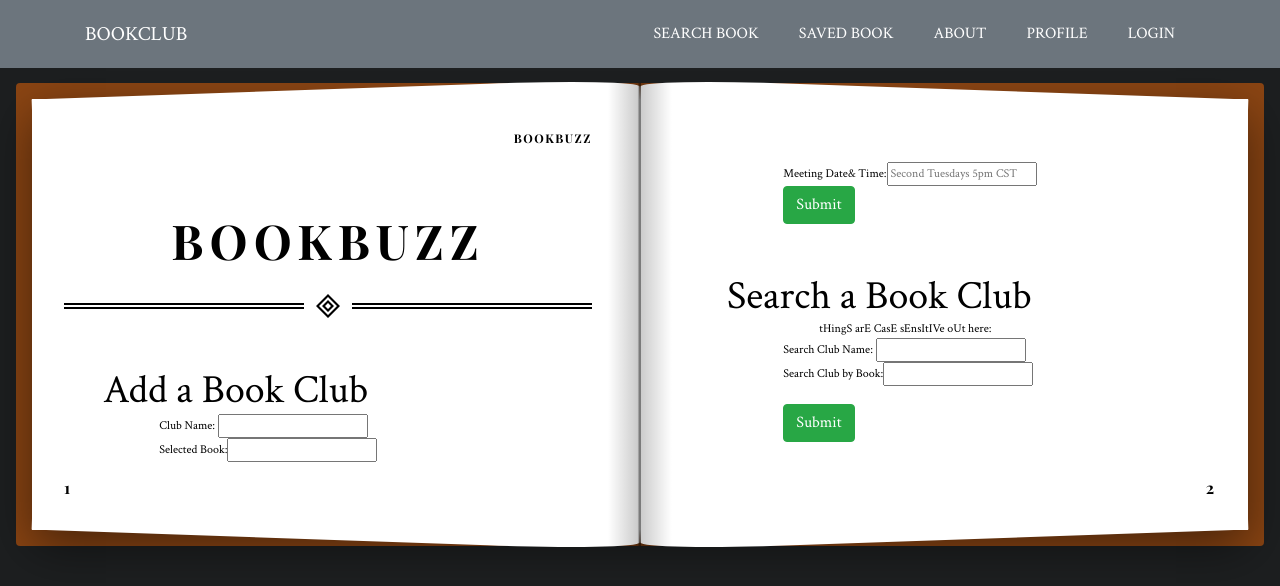
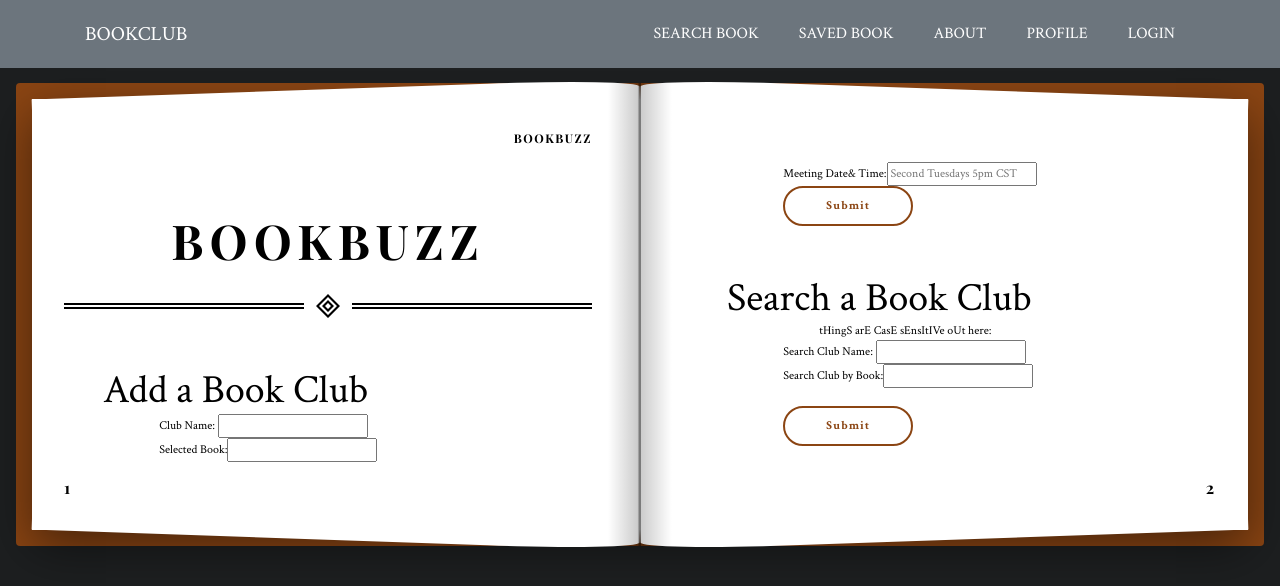
Before and after one commit to kevinerman/Bookbuzz, a React (Create React App) app in the folder client/: page /bookclub in a window 1280 px wide. Shown: the top 586 px of the page. Built offline with nearby package versions, Linux system fonts and the light colour scheme; no server answers; a web font is replaced by a local one.

Commit message:
updated button style

```diff
--- a/client/src/components/AddBookClub.js
+++ b/client/src/components/AddBookClub.js
@@ -43,6 +43,9 @@ export default class NameForm extends React.Component {
       bookName: this.state.bookName,
       meetingDate: this.state.meetingDate
     };
+
+
+    //validate
 
     console.log(formData);
     myAPI
@@ -93,7 +96,7 @@ export default class NameForm extends React.Component {
           </label>
           <br />
 
-          <input type="submit" value="Submit" className="btn btn-success"/>
+          <input  type="submit" value="Submit" className="btn buttonClubCreate"/>
         </form>
       </div>
     );
--- a/client/src/components/BookScraped/BookScraped.js
+++ b/client/src/components/BookScraped/BookScraped.js
@@ -7,7 +7,7 @@ const styles = {
   },
   link: {
     textDecoration: 'none',
-    color: 'white'
+
   }
 };
 
@@ -19,7 +19,7 @@ const scraped = (props) => (
     <h5>Author: {props.author}</h5>
     <img src={props.URL} alt={"no pic available"}/>
     <p> {props.snippet}</p>
-    <button className="btn btn-info" style={styles.button}><a style={styles.link} href={props.preview} target="_blank" rel="noopener noreferrer">Read/Buy</a></button>
+    <button className="btn buttonClubCreate" style={styles.button}><a  href={props.preview} target="_blank" rel="noopener noreferrer">Read/Buy</a></button>
     <Button title={props.saveTitle} clicked={(event) => props.action(event, props.bookId)} />
   </div>
 );
--- a/client/src/components/BookScraped/Button/Button.js
+++ b/client/src/components/BookScraped/Button/Button.js
@@ -1,7 +1,7 @@
 import React from 'react';
 
 const button = (props) => (
-  <button className="btn btn-dark" onClick={props.clicked}>{props.title}</button>
+  <button className="btn buttonDelete" onClick={props.clicked}>{props.title}</button>
 );
 
 export default button;
--- a/client/src/components/SearchForm/SearchButton/SearchButton.js
+++ b/client/src/components/SearchForm/SearchButton/SearchButton.js
@@ -3,7 +3,7 @@ import React from 'react';
 const SearchButton = (props) => (
     <button
       onClick={props.clicked}
-      className="btn btn-primary">
+      className="btn buttonClubCreate">
       Search
     </button>
 );
--- a/client/src/components/searchBookClub.js
+++ b/client/src/components/searchBookClub.js
@@ -71,11 +71,9 @@ export default class SearchClubForm extends React.Component {
           console.log(error);
         });
     }
-//end of the search by club name
-    else { // search by book name
-
-
-
+    //end of the search by club name
+    else {
+      // search by book name
 
       myAPI
         .getClubs()
@@ -106,18 +104,7 @@ export default class SearchClubForm extends React.Component {
         .catch(function(error) {
           console.log(error);
         });
-
-
-
-
-
-
     }
-
-
-
-
-
   }
 
   render() {
@@ -149,7 +136,7 @@ export default class SearchClubForm extends React.Component {
 
           <br />
 
-          <input type="submit" value="Submit" className="btn btn-success" />
+          <input type="submit" value="Submit" className="btn buttonClubCreate" />
         </form>
         <div id="display_clubs" className="row" />
       </div>
--- a/client/src/components/styles.css
+++ b/client/src/components/styles.css
@@ -14,3 +14,55 @@ form {
 /* #block {
     display:inline-block;
 } */
+
+
+.buttonClubCreate {
+    outline:none;
+    height: 40px;
+    text-align: center;
+    width: 130px;
+    border-radius:40px;
+    background: #fff;
+    border: 2px solid  #8B4513;
+    color:#8B4513;
+    letter-spacing:1px;
+    text-shadow:0;
+    font-size: 12px;
+    font-weight:bold;
+
+    cursor: pointer;
+    transition: all 0.25s ease;
+
+  }
+
+  .buttonClubCreate :hover {
+    color:white;
+    background: #8B4513;
+  }
+  .buttonClubCreate :active {
+    letter-spacing: 2px;
+    letter-spacing: 2px ;
+  }
+  .buttonClubCreate :after {
+    content:"SUBMIT";
+  }
+
+
+  .buttonDelete {
+    outline:none;
+    height: 40px;
+    text-align: center;
+    width: 130px;
+    border-radius:40px;
+    background: #fff;
+    border: 2px solid  red;
+    color:red;
+    letter-spacing:1px;
+    text-shadow:0;
+    font-size: 12px;
+    font-weight:bold;
+    cursor: pointer;
+    transition: all 0.25s ease;
+
+
+  }
```
Also changed, not shown: client/src/components/savedBooks.js (deleted, +0 -15 lines).
